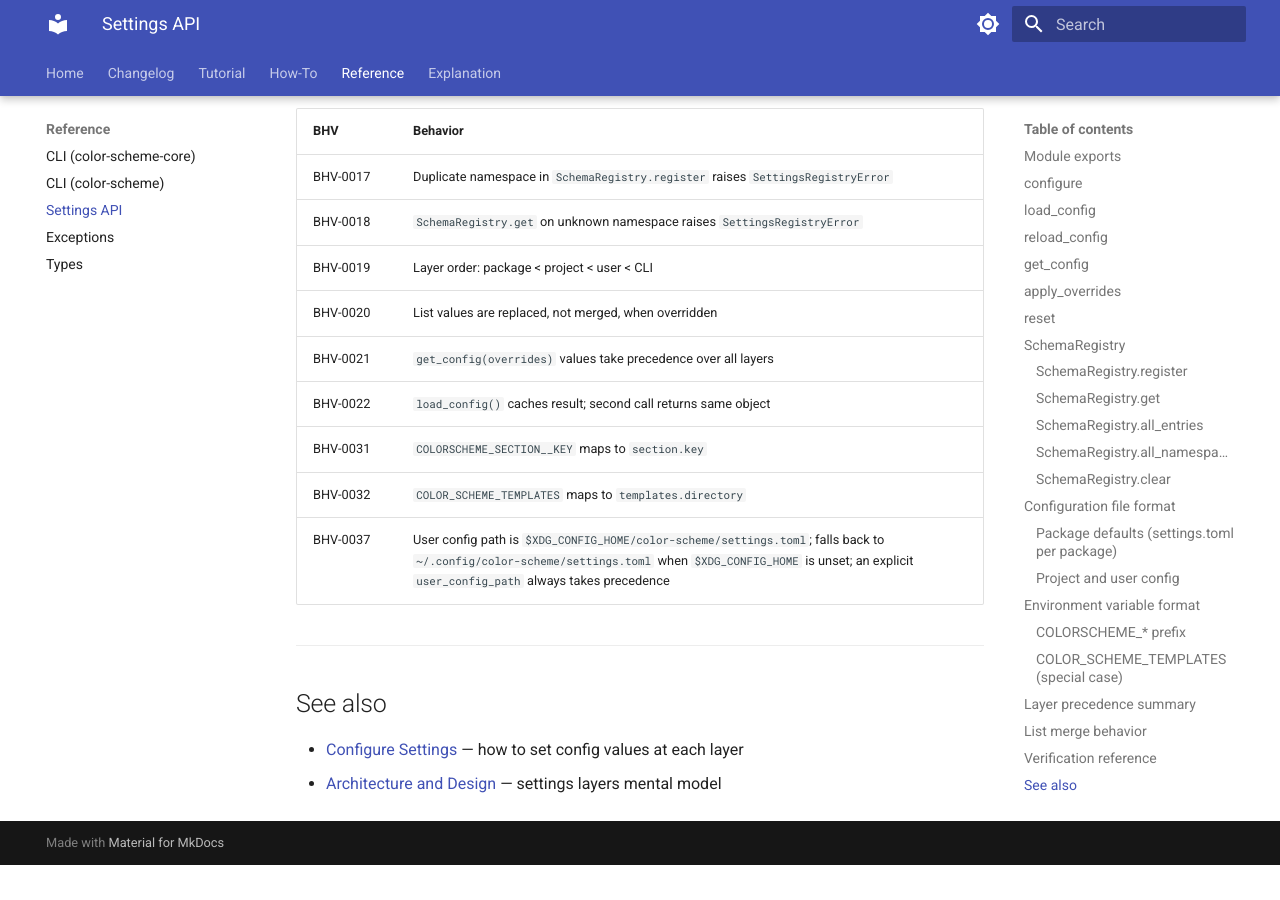
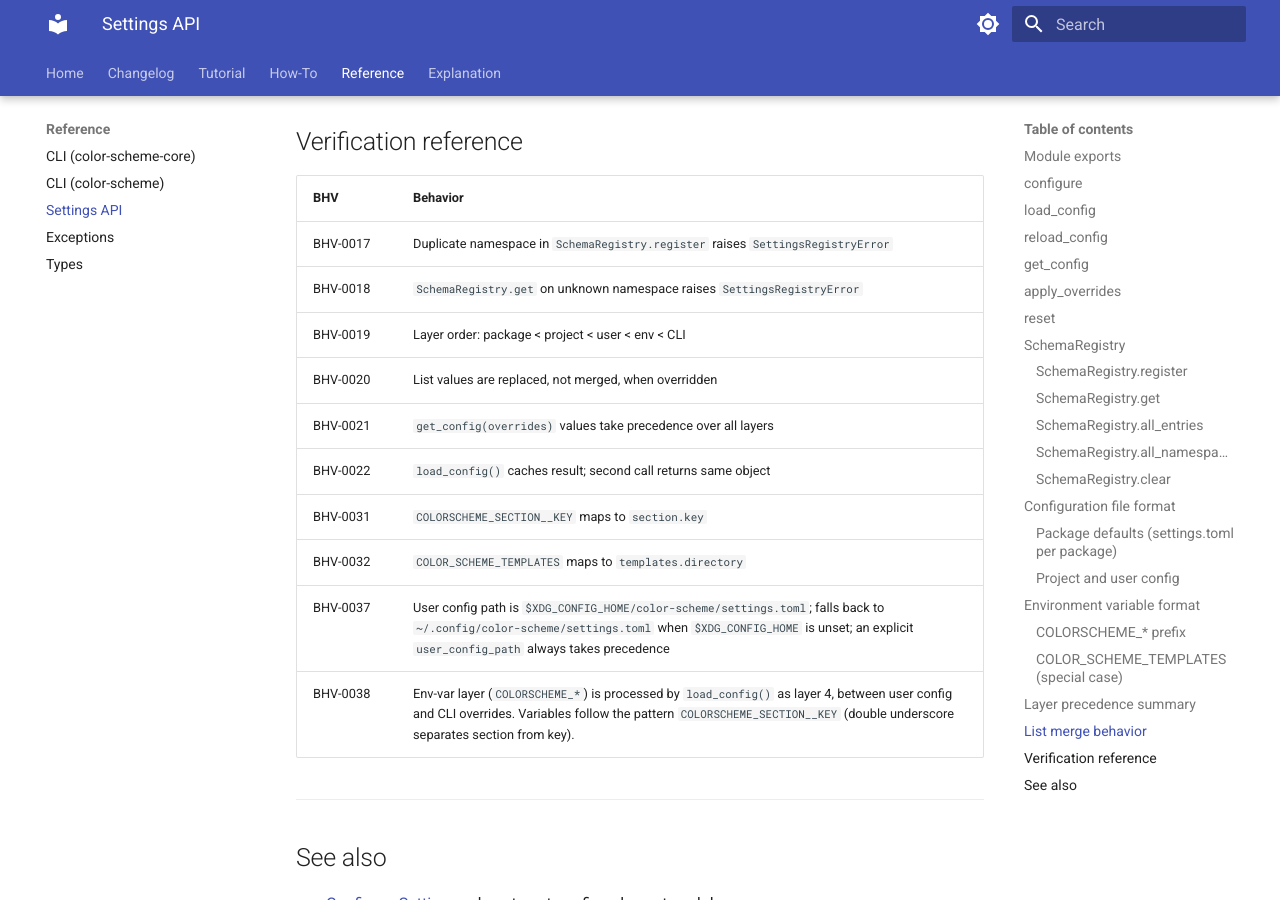
Before and after one commit to RandomGenericUsername/color-scheme-generator, an MkDocs documentation site: the page built from docs/reference/settings-api.md, in a window 1280 px wide and 900 px high, scrolled down 7467 px. Built offline with MkDocs 1.6.1 and Material for MkDocs 9.7.7, drawn with Linux system fonts in a browser that asks for light colours; before the commit the page ends 8332 px from its top, so only the background shows below that; some of the changed text lies outside the part shown.

Commit message:
docs: add env-var layer to settings documentation (BHV-0019 update + BHV-0038) (MIN-03)
Co-Authored-By: Claude Sonnet 4.6 <noreply@anthropic.com>

```diff
--- a/docs/reference/settings-api.md
+++ b/docs/reference/settings-api.md
@@ -64,9 +64,11 @@ return the same object identity.
 
 **Layer order (lowest to highest priority):**
 
-1. Package defaults (registered in `SchemaRegistry`)
+1. Package defaults (from registered `settings.toml` files)
 2. Project config (`{project_root}/settings.toml`)
 3. User config (`$XDG_CONFIG_HOME/color-scheme/settings.toml`, falling back to `~/.config/color-scheme/settings.toml` when `$XDG_CONFIG_HOME` is unset)
+4. Environment variables (`COLORSCHEME_SECTION__KEY`)
+5. CLI overrides (applied by `get_config(overrides=...)`)
 
 **Raises:**
 - `SettingsError` — system not yet configured (call `configure()` first)
@@ -360,13 +362,14 @@ Result: `formats == ["json", "sh"]`.
 |-----|---------|
 | BHV-0017 | Duplicate namespace in `SchemaRegistry.register` raises `SettingsRegistryError` |
 | BHV-0018 | `SchemaRegistry.get` on unknown namespace raises `SettingsRegistryError` |
-| BHV-0019 | Layer order: package < project < user < CLI |
+| BHV-0019 | Layer order: package < project < user < env < CLI |
 | BHV-0020 | List values are replaced, not merged, when overridden |
 | BHV-0021 | `get_config(overrides)` values take precedence over all layers |
 | BHV-0022 | `load_config()` caches result; second call returns same object |
 | BHV-0031 | `COLORSCHEME_SECTION__KEY` maps to `section.key` |
 | BHV-0032 | `COLOR_SCHEME_TEMPLATES` maps to `templates.directory` |
 | BHV-0037 | User config path is `$XDG_CONFIG_HOME/color-scheme/settings.toml`; falls back to `~/.config/color-scheme/settings.toml` when `$XDG_CONFIG_HOME` is unset; an explicit `user_config_path` always takes precedence |
+| BHV-0038 | Env-var layer (`COLORSCHEME_*`) is processed by `load_config()` as layer 4, between user config and CLI overrides. Variables follow the pattern `COLORSCHEME_SECTION__KEY` (double underscore separates section from key). |
 
 
 ---
```
Also changed, not shown: docs/how-to/configure-settings.md (+2 -1 lines).
